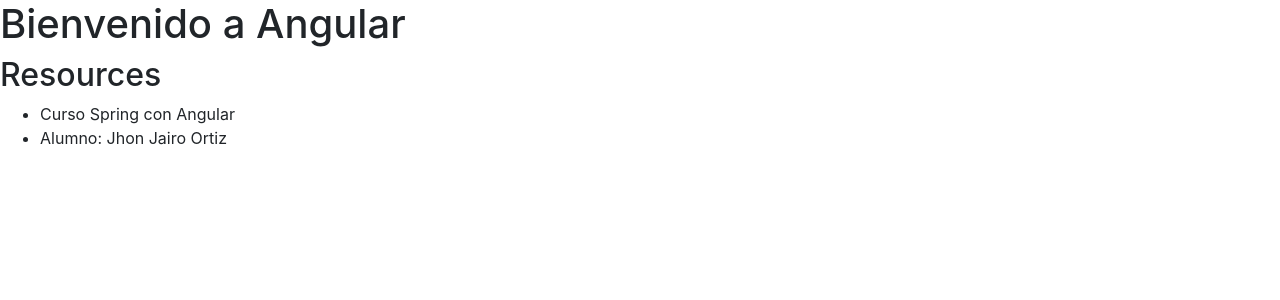
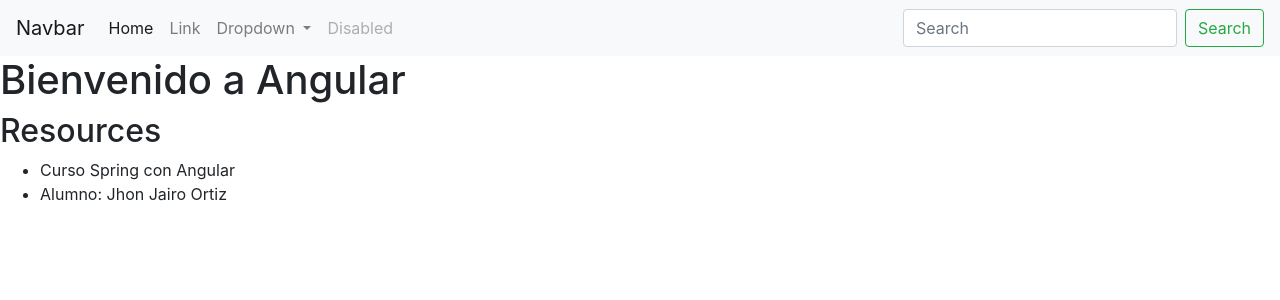
Before and after one commit to jjortiz016/front_clientes_Angular, an Angular app: page / in a window 1280 px wide. Shown: the top 300 px of the page. Built offline with nearby package versions, Linux system fonts and the light colour scheme.

Commit message:
se Agrego navbar y se agregaron lineas al index para corregir problemas del dropdown

```diff
--- a/src/app/app.component.html
+++ b/src/app/app.component.html
@@ -1,4 +1,39 @@
 <div>
+  <nav class="navbar navbar-expand-lg navbar-light bg-light">
+    <a class="navbar-brand" href="#">Navbar</a>
+    <button class="navbar-toggler" type="button" data-toggle="collapse" data-target="#navbarSupportedContent" aria-controls="navbarSupportedContent" aria-expanded="false" aria-label="Toggle navigation">
+      <span class="navbar-toggler-icon"></span>
+    </button>
+
+    <div class="collapse navbar-collapse" id="navbarSupportedContent">
+      <ul class="navbar-nav mr-auto">
+        <li class="nav-item active">
+          <a class="nav-link" href="#">Home <span class="sr-only">(current)</span></a>
+        </li>
+        <li class="nav-item">
+          <a class="nav-link" href="#">Link</a>
+        </li>
+        <li class="nav-item dropdown">
+          <a class="nav-link dropdown-toggle" href="#" id="navbarDropdown" role="button" data-toggle="dropdown" aria-haspopup="true" aria-expanded="false">
+            Dropdown
+          </a>
+          <div class="dropdown-menu" aria-labelledby="navbarDropdown">
+            <a class="dropdown-item" href="#">Action</a>
+            <a class="dropdown-item" href="#">Another action</a>
+            <div class="dropdown-divider"></div>
+            <a class="dropdown-item" href="#">Something else here</a>
+          </div>
+        </li>
+        <li class="nav-item">
+          <a class="nav-link disabled" href="#">Disabled</a>
+        </li>
+      </ul>
+      <form class="form-inline my-2 my-lg-0">
+        <input class="form-control mr-sm-2" type="search" placeholder="Search" aria-label="Search">
+        <button class="btn btn-outline-success my-2 my-sm-0" type="submit">Search</button>
+      </form>
+    </div>
+  </nav>
   <h1>
     {{title}}
   </h1>
--- a/src/index.html
+++ b/src/index.html
@@ -7,7 +7,11 @@
   <meta name="viewport" content="width=device-width, initial-scale=1">
   <link rel="icon" type="image/x-icon" href="favicon.ico">
 
-  <link rel="stylesheet" href="https://cdn.jsdelivr.net/npm/bootstrap@4.0.0/dist/css/bootstrap.min.css" integrity="sha384-Gn5384xqQ1aoWXA+058RXPxPg6fy4IWvTNh0E263XmFcJlSAwiGgFAW/dAiS6JXm" crossorigin="anonymous">
+  <script src="https://cdn.jsdelivr.net/npm/jquery@3.5.1/dist/jquery.slim.min.js" integrity="sha384-DfXdz2htPH0lsSSs5nCTpuj/zy4C+OGpamoFVy38MVBnE+IbbVYUew+OrCXaRkfj" crossorigin="anonymous"></script>
+  <script src="https://cdn.jsdelivr.net/npm/popper.js@1.16.1/dist/umd/popper.min.js" integrity="sha384-9/reFTGAW83EW2RDu2S0VKaIzap3H66lZH81PoYlFhbGU+6BZp6G7niu735Sk7lN" crossorigin="anonymous"></script>
+   <script src="https://cdn.jsdelivr.net/npm/bootstrap@4.6.2/dist/js/bootstrap.min.js" integrity="sha384-+sLIOodYLS7CIrQpBjl+C7nPvqq+FbNUBDunl/OZv93DB7Ln/533i8e/mZXLi/P+" crossorigin="anonymous"></script>
+
+   <link rel="stylesheet" href="https://cdn.jsdelivr.net/npm/bootstrap@4.0.0/dist/css/bootstrap.min.css" integrity="sha384-Gn5384xqQ1aoWXA+058RXPxPg6fy4IWvTNh0E263XmFcJlSAwiGgFAW/dAiS6JXm" crossorigin="anonymous">
 
 </head>
 <body>
```
